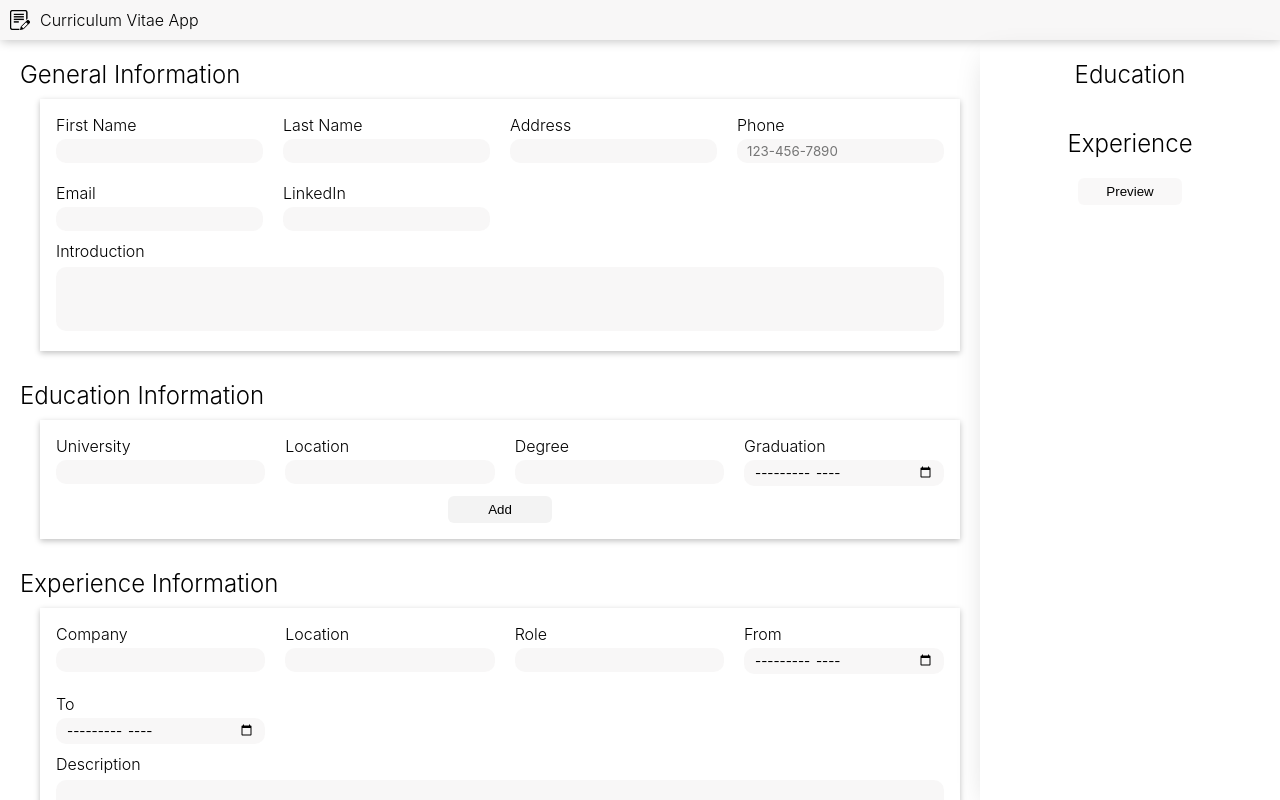
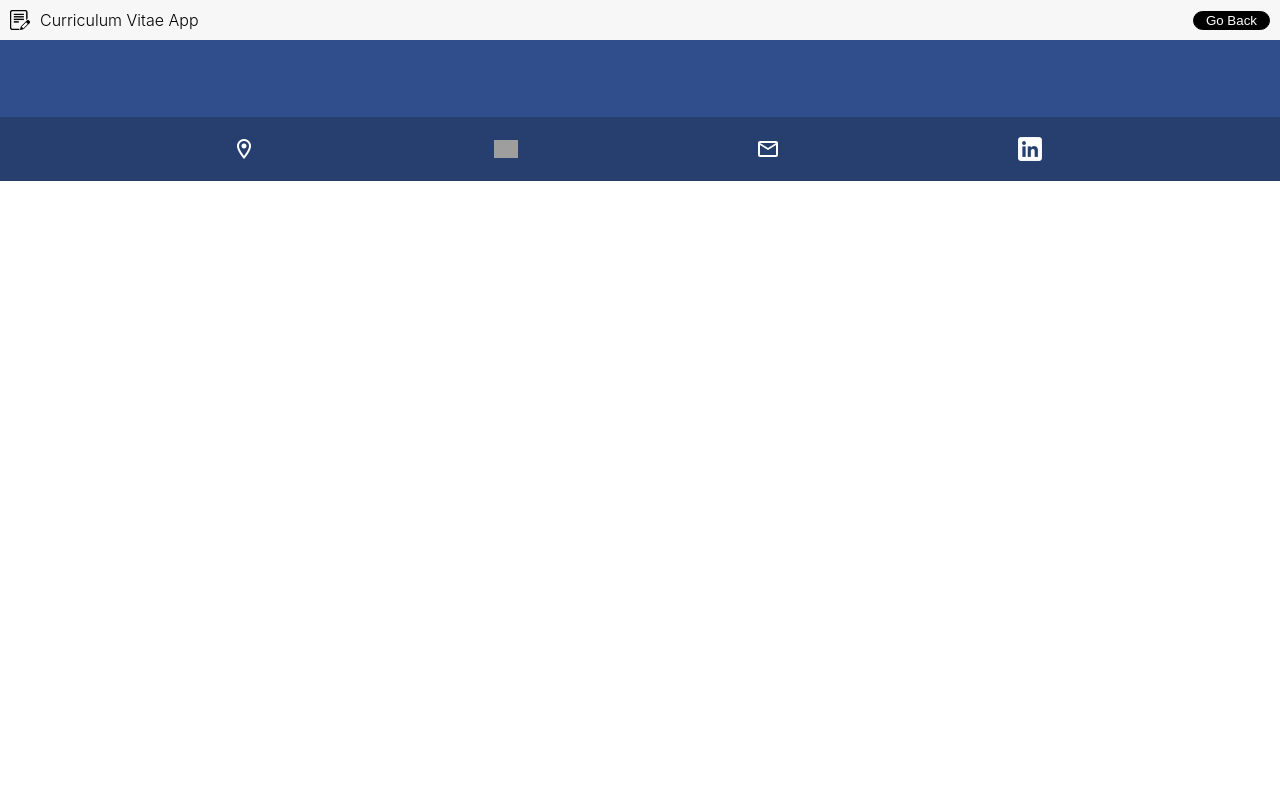
Before and after one commit to johnnyy-yu/CV-app, a React (Create React App) app: page /react-gh-pages/preview in a window 1280 px wide. Built offline with nearby package versions, Linux system fonts and the light colour scheme; grey boxes are pictures that could not be loaded.

Commit message:
Implemented React Router

```diff
--- a/package.json
+++ b/package.json
@@ -2,7 +2,7 @@
   "name": "cv-app",
   "version": "0.1.0",
   "private": true,
-  "homepage": "http://johnnyy-yu.github.io/react-gh-pages",
+  "homepage": "http://jylx-x.github.io/react-gh-pages",
   "dependencies": {
     "@testing-library/jest-dom": "^5.16.1",
     "@testing-library/react": "^12.1.2",
--- a/src/App.js
+++ b/src/App.js
@@ -1,8 +1,8 @@
 import React, { useState } from "react";
 import uniqid from "uniqid";
+import { Link, Routes, Route } from "react-router-dom";
 
 import "./App.css";
-import "./Preview.css";
 
 import Header from "./components/Header";
 import General from "./components/General";
@@ -13,40 +13,8 @@ import More from "./components/More";
 import EducationOverview from "./components/EducationOverview";
 import ExperienceOverview from "./components/ExperienceOverview";
 
-function App() {
-  const [state, setState] = useState({
-    general: {
-      name: { firstName: "", lastName: "" },
-      address: "",
-      phone: "",
-      email: "",
-      linkedin: "",
-      intro: "",
-    },
-
-    education: [],
-    university: {
-      id: uniqid(),
-      university: "",
-      eduLocation: "",
-      degree: "",
-      graduation: "",
-    },
-    experiences: [],
-    experience: {
-      id: uniqid(),
-      company: "",
-      location: "",
-      role: "",
-      description: "",
-      time: {
-        from: "",
-        to: "",
-      },
-    },
-    awards: "",
-    skills: "",
-  });
+function App(props) {
+  const { state, setState, headerBack } = props;
 
   const generalChanges = (e) => {
     const thisState = { ...state };
@@ -216,7 +184,6 @@ function App() {
               awards={state.awards}
               skills={state.skills}
             />
-            <Preview state={state} />
           </div>
         </div>
         <div className="overview">
@@ -230,15 +197,11 @@ function App() {
             edit={editExp}
             remove={remove}
           />
-          <button
-            type="button"
-            className="preview-button"
-            onClick={() => {
-              document.getElementById("preview").style.display = "block";
-            }}
-          >
-            Preview
-          </button>
+          <Link to="preview">
+            <button type="button" className="preview-button">
+              Preview
+            </button>
+          </Link>
         </div>
       </div>
     </main>
--- a/src/Preview.css
+++ b/src/Preview.css
@@ -1,6 +1,20 @@
+#go-back-button {
+  display: block;
+  background-color: black;
+  color: white;
+  border: none;
+  cursor: pointer;
+  border: 1px solid black;
+  border-radius: 10px;
+  padding: 1px 12px
+}
+
+header a {
+  margin-left: auto;
+  text-decoration: none;
+}
 
 #preview {
-  display: none;
   position: fixed;
   left: 0;
   top: 0;
--- a/src/components/Header.js
+++ b/src/components/Header.js
@@ -1,11 +1,21 @@
 import React from "react";
+import { Link } from "react-router-dom";
 import documentIcon from "../img/documentIcon.png";
 
-function Header() {
+function Header(props) {
+  const { backButton } = props;
+
   return (
     <header>
       <img src={documentIcon} alt="" />
       Curriculum Vitae App
+      {backButton && (
+        <Link to="/react-gh-pages">
+          <button type="button" id="go-back-button">
+            Go Back
+          </button>
+        </Link>
+      )}
     </header>
   );
 }
--- a/src/components/Preview.js
+++ b/src/components/Preview.js
@@ -5,19 +5,15 @@ import PreviewSkills from "./Preview/PreviewSkills";
 import PreviewEdu from "./Preview/PreviewEdu";
 import PreviewExp from "./Preview/PreviewExp";
 import PreviewAwards from "./Preview/PreviewAwards";
+import Header from "./Header";
+
+import "../Preview.css";
 
 function Preview(props) {
   const { state } = props;
   return (
     <div id="preview">
-      <button
-        type="button"
-        onClick={() => {
-          document.getElementById("preview").style.display = "none";
-        }}
-      >
-        x
-      </button>
+      <Header backButton />
       <PreviewGeneral general={state.general} />
       <PreviewSkills skills={state.skills} />
       <PreviewAwards awards={state.awards} />
--- /dev/null
+++ b/src/components/RouteSwitch.js
@@ -0,0 +1,58 @@
+import { BrowserRouter, Routes, Route } from "react-router-dom";
+import React, { useState } from "react";
+import uniqid from "uniqid";
+import App from "../App";
+import Preview from "./Preview";
+
+function RouteSwitch() {
+  const [state, setState] = useState({
+    general: {
+      name: { firstName: "", lastName: "" },
+      address: "",
+      phone: "",
+      email: "",
+      linkedin: "",
+      intro: "",
+    },
+
+    education: [],
+    university: {
+      id: uniqid(),
+      university: "",
+      eduLocation: "",
+      degree: "",
+      graduation: "",
+    },
+    experiences: [],
+    experience: {
+      id: uniqid(),
+      company: "",
+      location: "",
+      role: "",
+      description: "",
+      time: {
+        from: "",
+        to: "",
+      },
+    },
+    awards: "",
+    skills: "",
+  });
+
+  return (
+    <BrowserRouter>
+      <Routes>
+        <Route
+          path="/react-gh-pages"
+          element={<App state={state} setState={setState} />}
+        />
+        <Route
+          path="/react-gh-pages/preview"
+          element={<Preview state={state} />}
+        />
+      </Routes>
+    </BrowserRouter>
+  );
+}
+
+export default RouteSwitch;
--- a/src/index.js
+++ b/src/index.js
@@ -1,11 +1,14 @@
 import React from "react";
 import ReactDOM from "react-dom";
+import { BrowserRouter, Routes, Route } from "react-router-dom";
 import "./index.css";
 import App from "./App";
+import Preview from "./components/Preview";
+import RouteSwitch from "./components/RouteSwitch";
 
 ReactDOM.render(
   <React.StrictMode>
-    <App />
+    <RouteSwitch />
   </React.StrictMode>,
   document.getElementById("root")
 );
```
